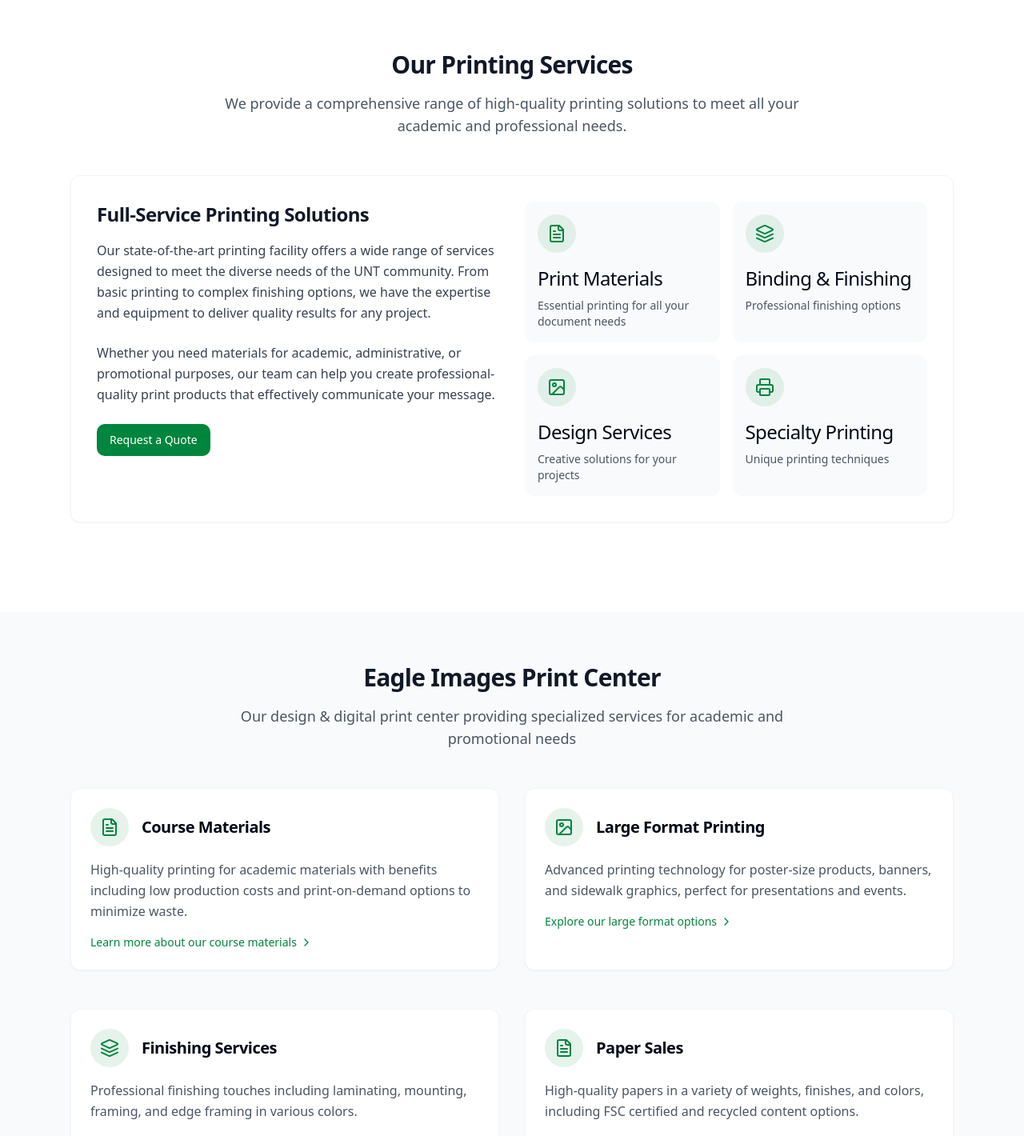
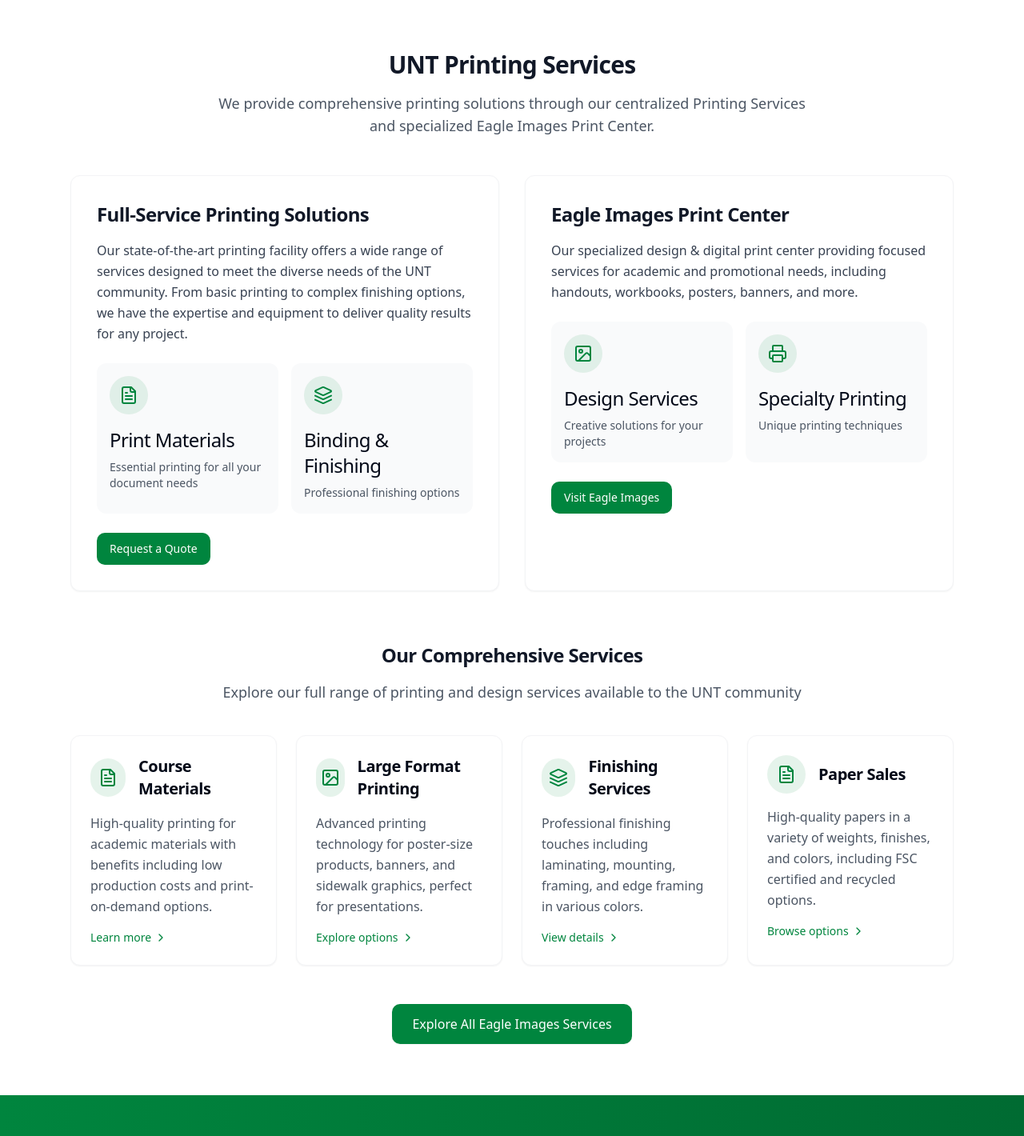
Before and after one commit to HarshSangani/distribution-visionary, a React (Vite) app: page /printing in a window 1280 px wide. Shown: the part 545-1965 px from the top of the page at 80% size. Built offline with nearby package versions, Linux system fonts and the light colour scheme.

Commit message:
Refactor: Combine printing sections
Combine the "Our Printing Services" and "Eagle Images Section" into a single section on the printing page.

```diff
--- a/src/pages/PrintingPage.tsx
+++ b/src/pages/PrintingPage.tsx
@@ -9,6 +9,7 @@ import { Separator } from "@/components/ui/separator";
 import ServiceFeature from "@/components/ServiceFeature";
 import { Link } from "react-router-dom";
 import { Button } from "@/components/ui/button";
+import ServiceCard from "@/components/ServiceCard";
 
 const PrintingPage = () => {
   return (
@@ -29,27 +30,20 @@ const PrintingPage = () => {
         <section className="py-16 bg-white">
           <div className="max-w-6xl mx-auto px-4 sm:px-6">
             <div className="text-center mb-12">
-              <h2 className="text-3xl font-bold text-gray-900 mb-4">Our Printing Services</h2>
+              <h2 className="text-3xl font-bold text-gray-900 mb-4">UNT Printing Services</h2>
               <p className="text-lg text-gray-600 max-w-3xl mx-auto">
-                We provide a comprehensive range of high-quality printing solutions to meet all your academic and professional needs.
+                We provide comprehensive printing solutions through our centralized Printing Services and specialized Eagle Images Print Center.
               </p>
             </div>
 
-            <div className="bg-white p-8 rounded-lg shadow-sm border border-gray-100 mb-12">
-              <div className="grid md:grid-cols-2 gap-8">
+            <div className="grid md:grid-cols-2 gap-8 mb-16">
+              <div className="bg-white p-8 rounded-lg shadow-sm border border-gray-100">
                 <div>
                   <h3 className="text-2xl font-semibold mb-4 text-gray-900">Full-Service Printing Solutions</h3>
                   <p className="text-gray-700 mb-6">
                     Our state-of-the-art printing facility offers a wide range of services designed to meet the diverse needs of the UNT community. From basic printing to complex finishing options, we have the expertise and equipment to deliver quality results for any project.
                   </p>
-                  <p className="text-gray-700 mb-6">
-                    Whether you need materials for academic, administrative, or promotional purposes, our team can help you create professional-quality print products that effectively communicate your message.
-                  </p>
-                  <Button className="bg-unt-green hover:bg-unt-darkgreen">
-                    <Link to="https://printorders.unt.edu" className="text-white">Request a Quote</Link>
-                  </Button>
-                </div>
-                <div className="grid grid-cols-2 gap-4">
+                  <div className="grid grid-cols-2 gap-4 mb-6">
                     <div className="bg-gray-50 p-4 rounded-lg">
                       <div className="h-12 w-12 rounded-full bg-unt-green/10 flex items-center justify-center mb-4">
                         <FileText className="h-6 w-6 text-unt-green" />
@@ -64,6 +58,20 @@ const PrintingPage = () => {
                       <h4 className="font-medium mb-2">Binding & Finishing</h4>
                       <p className="text-sm text-gray-600">Professional finishing options</p>
                     </div>
+                  </div>
+                  <Button className="bg-unt-green hover:bg-unt-darkgreen">
+                    <Link to="https://printorders.unt.edu" className="text-white">Request a Quote</Link>
+                  </Button>
+                </div>
+              </div>
+
+              <div className="bg-white p-8 rounded-lg shadow-sm border border-gray-100">
+                <div>
+                  <h3 className="text-2xl font-semibold mb-4 text-gray-900">Eagle Images Print Center</h3>
+                  <p className="text-gray-700 mb-6">
+                    Our specialized design & digital print center providing focused services for academic and promotional needs, including handouts, workbooks, posters, banners, and more.
+                  </p>
+                  <div className="grid grid-cols-2 gap-4 mb-6">
                     <div className="bg-gray-50 p-4 rounded-lg">
                       <div className="h-12 w-12 rounded-full bg-unt-green/10 flex items-center justify-center mb-4">
                         <Image className="h-6 w-6 text-unt-green" />
@@ -79,29 +87,29 @@ const PrintingPage = () => {
                       <p className="text-sm text-gray-600">Unique printing techniques</p>
                     </div>
                   </div>
+                  <Button className="bg-unt-green hover:bg-unt-darkgreen">
+                    <Link to="/eagle-images" className="text-white">Visit Eagle Images</Link>
+                  </Button>
                 </div>
               </div>
             </div>
-        </section>
 
-        {/* Eagle Images Section */}
-        <section className="py-16 bg-gray-50">
-          <div className="max-w-6xl mx-auto px-4 sm:px-6">
-            <div className="text-center mb-12">
-              <h2 className="text-3xl font-bold text-gray-900 mb-4">Eagle Images Print Center</h2>
+            <div className="mb-12">
+              <div className="text-center mb-10">
+                <h3 className="text-2xl font-bold text-gray-900 mb-4">Our Comprehensive Services</h3>
                 <p className="text-lg text-gray-600 max-w-3xl mx-auto">
-                Our design & digital print center providing specialized services for academic and promotional needs
+                  Explore our full range of printing and design services available to the UNT community
                 </p>
               </div>
 
-            <div className="grid grid-cols-1 md:grid-cols-2 gap-8 mb-12">
+              <div className="grid md:grid-cols-2 lg:grid-cols-4 gap-6">
                 <ServiceFeature
                   icon={FileText}
                   title="Course Materials"
-                description="High-quality printing for academic materials with benefits including low production costs and print-on-demand options to minimize waste."
+                  description="High-quality printing for academic materials with benefits including low production costs and print-on-demand options."
                 >
                   <Link to="/eagle-images" className="text-unt-green hover:underline flex items-center mt-4 text-sm font-medium">
-                  Learn more about our course materials
+                    Learn more
                     <ChevronRight className="h-4 w-4 ml-1" />
                   </Link>
                 </ServiceFeature>
@@ -109,23 +117,21 @@ const PrintingPage = () => {
                 <ServiceFeature
                   icon={Image}
                   title="Large Format Printing"
-                description="Advanced printing technology for poster-size products, banners, and sidewalk graphics, perfect for presentations and events."
+                  description="Advanced printing technology for poster-size products, banners, and sidewalk graphics, perfect for presentations."
                 >
                   <Link to="/eagle-images" className="text-unt-green hover:underline flex items-center mt-4 text-sm font-medium">
-                  Explore our large format options
+                    Explore options
                     <ChevronRight className="h-4 w-4 ml-1" />
                   </Link>
                 </ServiceFeature>
-            </div>
 
-            <div className="grid grid-cols-1 md:grid-cols-2 gap-8">
                 <ServiceFeature
                   icon={Layers}
                   title="Finishing Services"
                   description="Professional finishing touches including laminating, mounting, framing, and edge framing in various colors."
                 >
                   <Link to="/eagle-images" className="text-unt-green hover:underline flex items-center mt-4 text-sm font-medium">
-                  View finishing service details
+                    View details
                     <ChevronRight className="h-4 w-4 ml-1" />
                   </Link>
                 </ServiceFeature>
@@ -133,13 +139,14 @@ const PrintingPage = () => {
                 <ServiceFeature
                   icon={FileText}
                   title="Paper Sales"
-                description="High-quality papers in a variety of weights, finishes, and colors, including FSC certified and recycled content options."
+                  description="High-quality papers in a variety of weights, finishes, and colors, including FSC certified and recycled options."
                 >
                   <Link to="/eagle-images" className="text-unt-green hover:underline flex items-center mt-4 text-sm font-medium">
-                  Browse paper options
+                    Browse options
                     <ChevronRight className="h-4 w-4 ml-1" />
                   </Link>
                 </ServiceFeature>
+              </div>
             </div>
 
             <div className="mt-12 text-center">
@@ -147,7 +154,7 @@ const PrintingPage = () => {
                 to="/eagle-images"
                 className="inline-flex items-center px-6 py-3 border border-transparent text-base font-medium rounded-md text-white bg-unt-green hover:bg-unt-darkgreen focus:outline-none focus:ring-2 focus:ring-offset-2 focus:ring-unt-green shadow-sm transition-colors"
               >
-                Visit Eagle Images Page
+                Explore All Eagle Images Services
               </Link>
             </div>
           </div>
```
Lines whose indentation alone changed are shown as unchanged.
